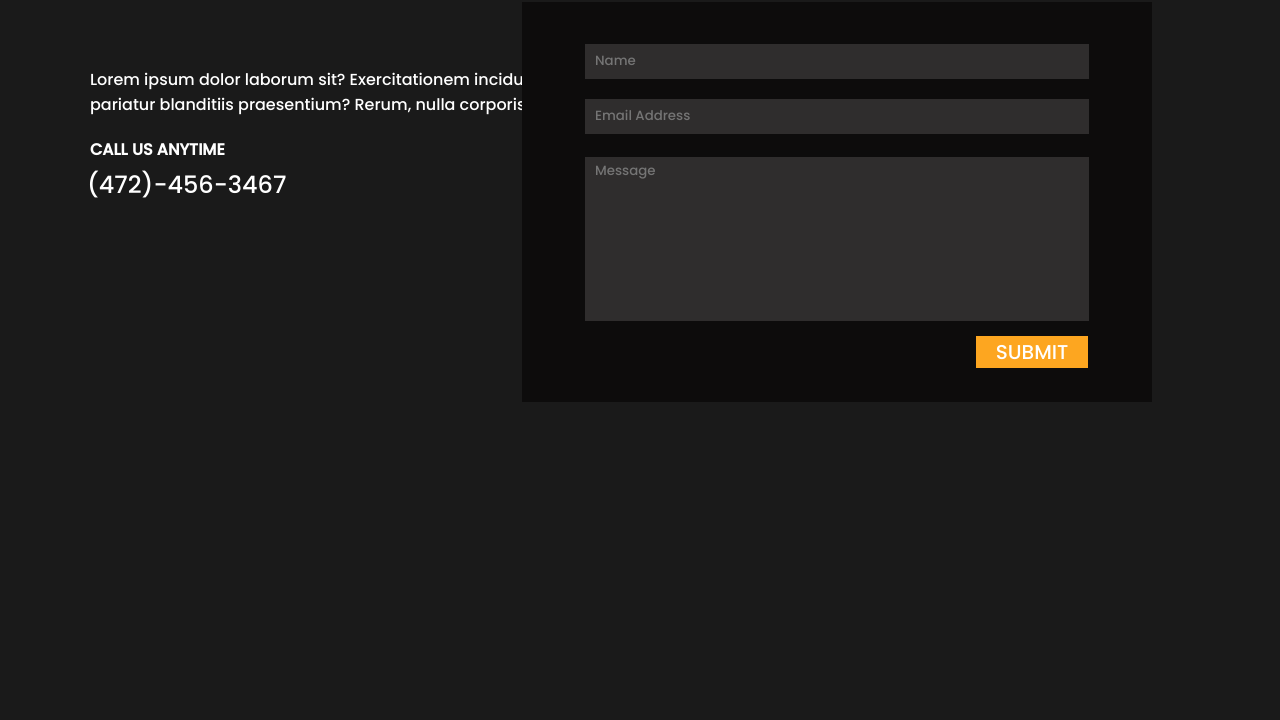
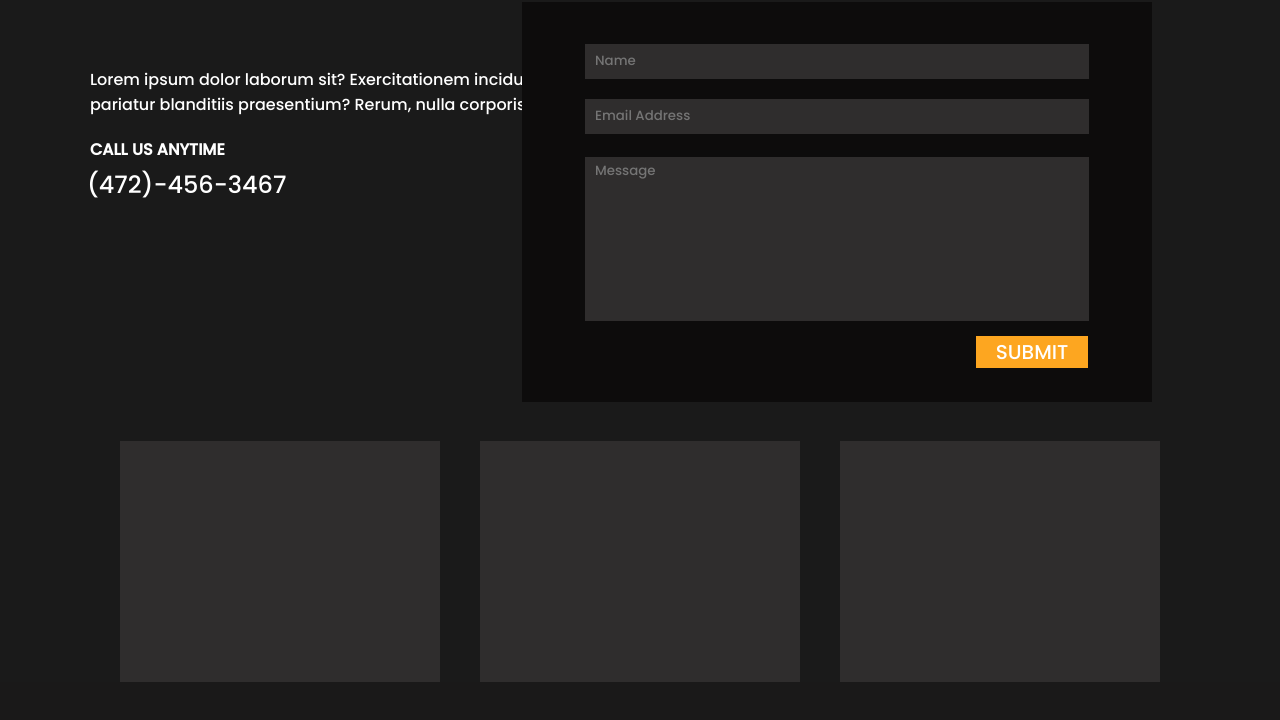
Before and after one commit to KaranChouhan018/art-haus, a plain HTML site: page Art-haus/contact.html in a window 1280 px wide. Shown: the part 118-838 px from the top of the page. After the commit the page ends 800 px from the top, so only its background shows below. Drawn offline with Linux system fonts and the light colour scheme.

Commit message:
card addded

```diff
--- a/Art-haus/contact.css
+++ b/Art-haus/contact.css
@@ -8,6 +8,7 @@
     width: 100%;
     height: 100vh;
     background-size: cover;
+    overflow: hidden;
     background-position: center;
     background-color: #1a1a1a;
 }
@@ -53,6 +54,7 @@ body{
 .right{
     width: 630px;
     height: 400px;
+
     position: absolute;
     right: 10%;
     top: 15%;
@@ -95,3 +97,23 @@ body{
 .right button:hover{
     scale: 1.1;
 }
+
+.cards{
+    width: 100%;
+    margin-top: 250px;
+    height: 320px;
+
+ display: flex;
+ justify-content: center;
+ align-items: center;
+ gap: 40px;
+
+}
+
+.card{
+    height: 85%;
+    width: 25%;
+    background-color: #2F2D2D;
+    align-items: center;
+    text-align: center;
+}
--- a/Art-haus/contact.html
+++ b/Art-haus/contact.html
@@ -25,6 +25,12 @@
            <input id="mess" placeholder="Message" type="text"><br>
            <button><a href="">SUBMIT</a></button>
         </div>
+        <div class="cards">
+            <div class="card"></div>
+            <div class="card"></div>
+            <div class="card"></div>
+        </div>
+
 
     </div>
 </body>
```
